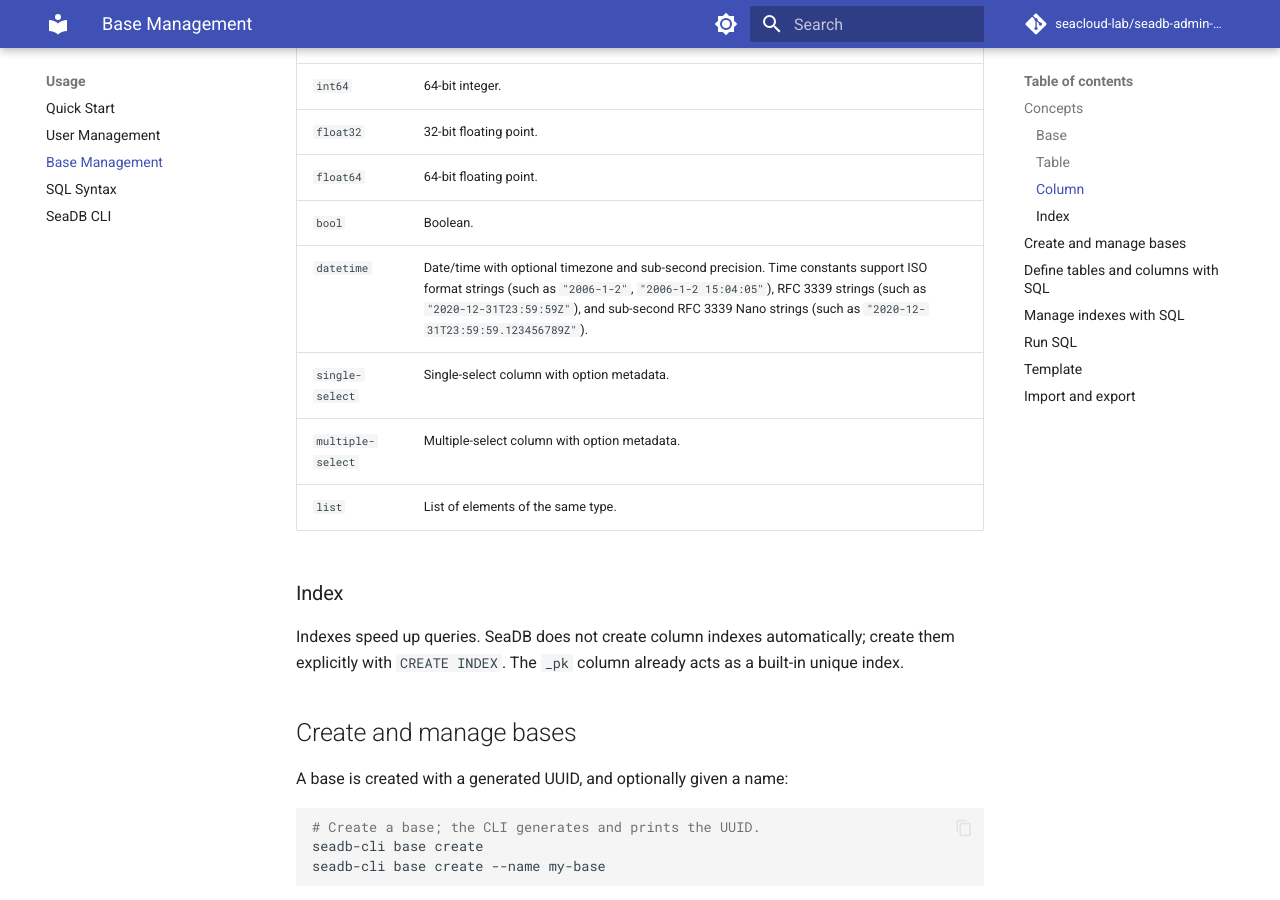
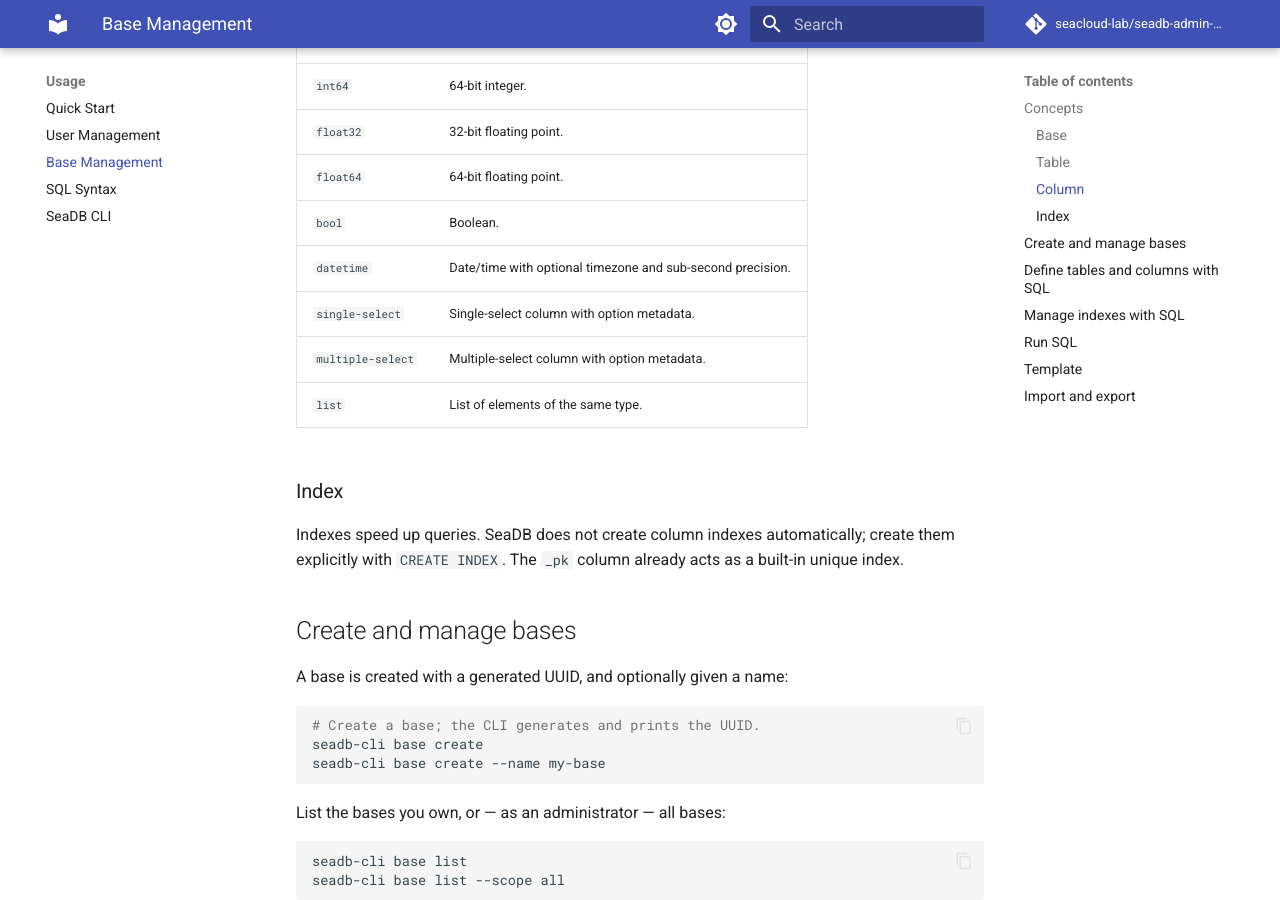
Before and after one commit to seacloud-lab/seadb-admin-docs, an MkDocs documentation site: the page built from manual/usage/base_management.md, in a window 1280 px wide and 900 px high, scrolled down 836 px. Built offline with MkDocs 1.6.1 and Material for MkDocs 9.7.7, drawn with Linux system fonts in a browser that asks for light colours; comment, search, counter and statistics services are not loaded; the version menu is left out.

Commit message:
Modify desc

```diff
--- a/manual/usage/base_management.md
+++ b/manual/usage/base_management.md
@@ -35,7 +35,7 @@ Supported column types:
 | `float32` | 32-bit floating point. |
 | `float64` | 64-bit floating point. |
 | `bool` | Boolean. |
-| `datetime` | Date/time with optional timezone and sub-second precision. Time constants support ISO format strings (such as `"2006-1-2"`, `"2006-1-2 15:04:05"`), RFC 3339 strings (such as `"2020-12-31T23:59:59Z"`), and sub-second RFC 3339 Nano strings (such as `"2020-12-31T23:59:59.123456789Z"`). |
+| `datetime` | Date/time with optional timezone and sub-second precision. |
 | `single-select` | Single-select column with option metadata. |
 | `multiple-select` | Multiple-select column with option metadata. |
 | `list` | List of elements of the same type. |
```
